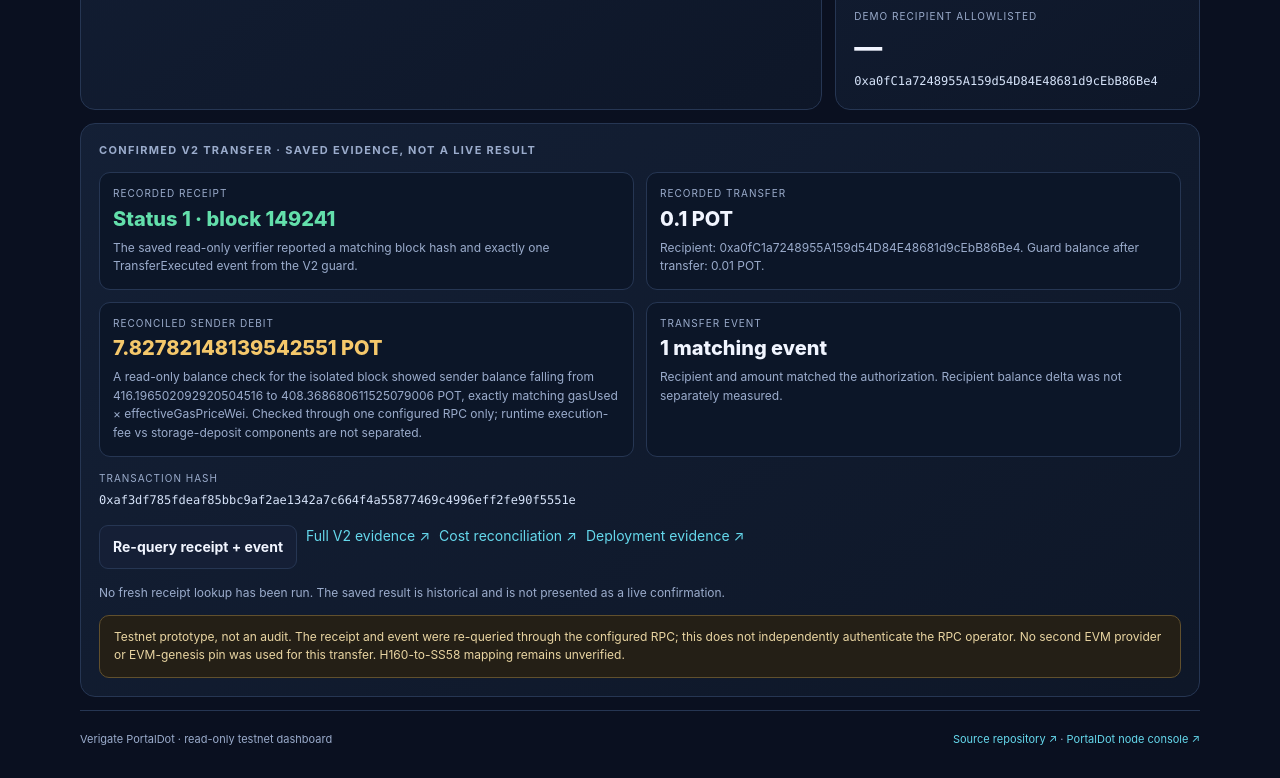
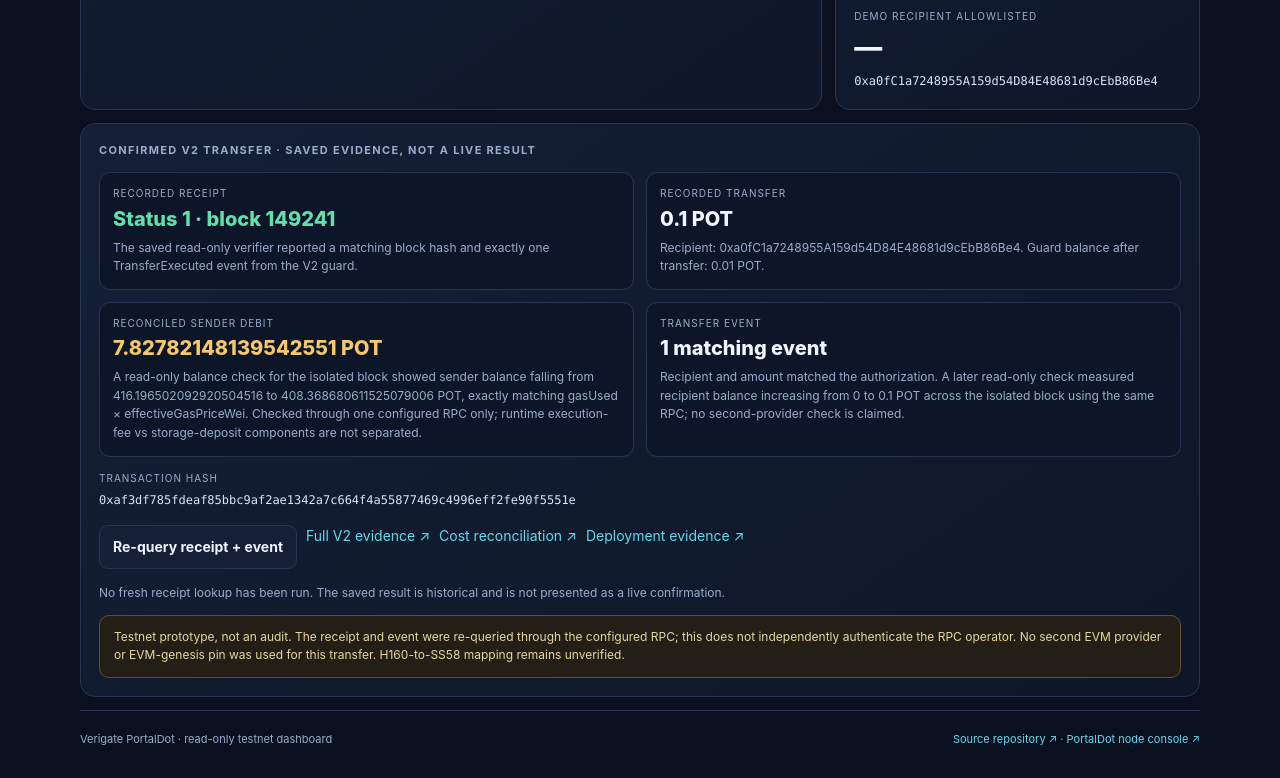
Before and after one commit to rudimentall1/verigate-portaldot, a website: page web3-dapp/index.html in a window 1280 px wide. Shown: the part 1043-1821 px from the top of the page. Drawn offline with nearby package versions, Linux system fonts and the light colour scheme.

Commit message:
Update claims with recipient balance reconciliation

```diff
--- a/web3-dapp/index.html
+++ b/web3-dapp/index.html
@@ -38,7 +38,7 @@ a{color:var(--cyan);text-decoration:none}a:hover{text-decoration:underline}main,
 <div class="stat"><div class="label" style="margin-top:0">Recorded transfer</div><div class="value">0.1 POT</div><div class="small">Recipient: 0xa0fC1a7248955A159d54D84E48681d9cEbB86Be4. Guard balance after transfer: 0.01 POT.</div></div>
 </div><div class="two" style="margin-top:12px">
 <div class="stat"><div class="label" style="margin-top:0">Reconciled sender debit</div><div class="value amber">7.82782148139542551 POT</div><div class="small">A read-only balance check for the isolated block showed sender balance falling from 416.196502092920504516 to 408.368680611525079006 POT, exactly matching gasUsed × effectiveGasPriceWei. Checked through one configured RPC only; runtime execution-fee vs storage-deposit components are not separated.</div></div>
-<div class="stat"><div class="label" style="margin-top:0">Transfer event</div><div class="value">1 matching event</div><div class="small">Recipient and amount matched the authorization. Recipient balance delta was not separately measured.</div></div>
+<div class="stat"><div class="label" style="margin-top:0">Transfer event</div><div class="value">1 matching event</div><div class="small">Recipient and amount matched the authorization. A later read-only check measured recipient balance increasing from 0 to 0.1 POT across the isolated block using the same RPC; no second-provider check is claimed.</div></div>
 </div><div class="label">Transaction hash</div><div class="mono" id="historicalHash">0xaf3df785fdeaf85bbc9af2ae1342a7c664f4a55877469c4996eff2fe90f5551e</div><div class="actions"><button id="checkReceipt">Re-query receipt + event</button><a href="https://github.com/rudimentall1/verigate-portaldot/blob/main/docs/evidence/portaldot-v2-live-transfer-2026-10-22.json" target="_blank" rel="noopener noreferrer">Full V2 evidence ↗</a><a href="https://github.com/rudimentall1/verigate-portaldot/blob/main/docs/evidence/portaldot-v2-cost-reconciliation-2026-10-23.json" target="_blank" rel="noopener noreferrer">Cost reconciliation ↗</a><a href="https://github.com/rudimentall1/verigate-portaldot/blob/main/docs/evidence/portaldot-v2-deployment-2026-10-22.json" target="_blank" rel="noopener noreferrer">Deployment evidence ↗</a></div><div id="receiptResult" class="small">No fresh receipt lookup has been run. The saved result is historical and is not presented as a live confirmation.</div><div class="notice">Testnet prototype, not an audit. The receipt and event were re-queried through the configured RPC; this does not independently authenticate the RPC operator. No second EVM provider or EVM-genesis pin was used for this transfer. H160-to-SS58 mapping remains unverified.</div></article>
 </section>
 </main>
```
